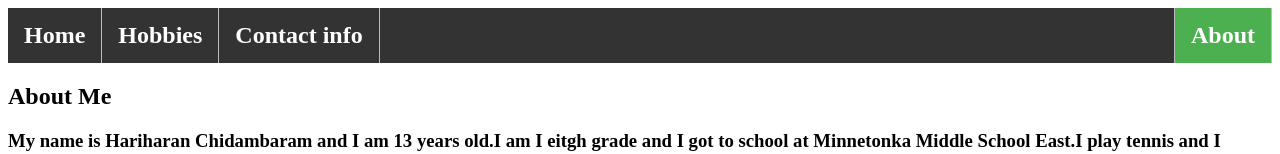
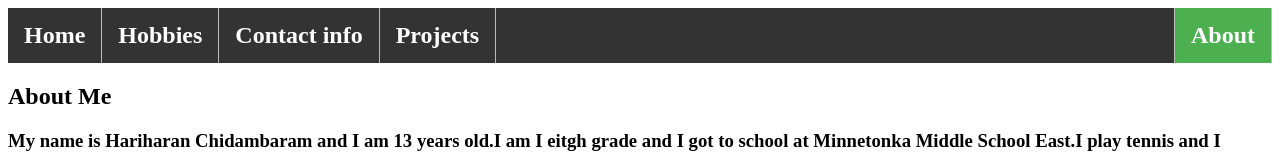
Before and after one commit to hariharanchidambaram/h.chidambaramCS8, a plain HTML site: page About.html in a window 1280 px wide. Shown: the top 154 px of the page. Drawn offline with Linux system fonts and the light colour scheme.

Commit message:
Update About.html

```diff
--- a/About.html
+++ b/About.html
@@ -38,6 +38,7 @@ li a:hover:not(.active) {
                   <li><a href="index.html">Home</a></li>
             <li><a href="Hobbies.html">Hobbies</a></li>
                  <li><a href="Contact.html">Contact info</a></li>
+            <li> <a href="Projects.html">Projects</a></li>
              <li style="float:right"><a class="active" href="About.html">About</a></li>
 
         <body id="page2">
```
